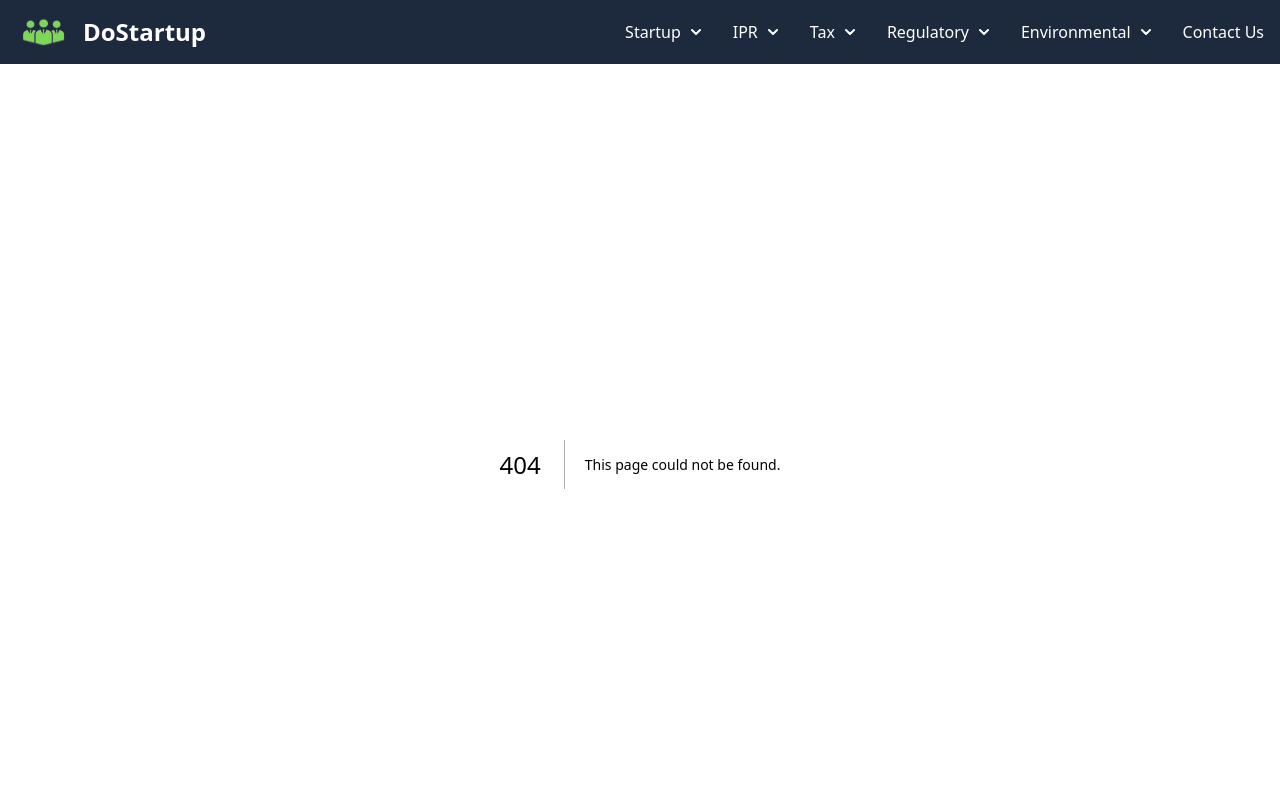
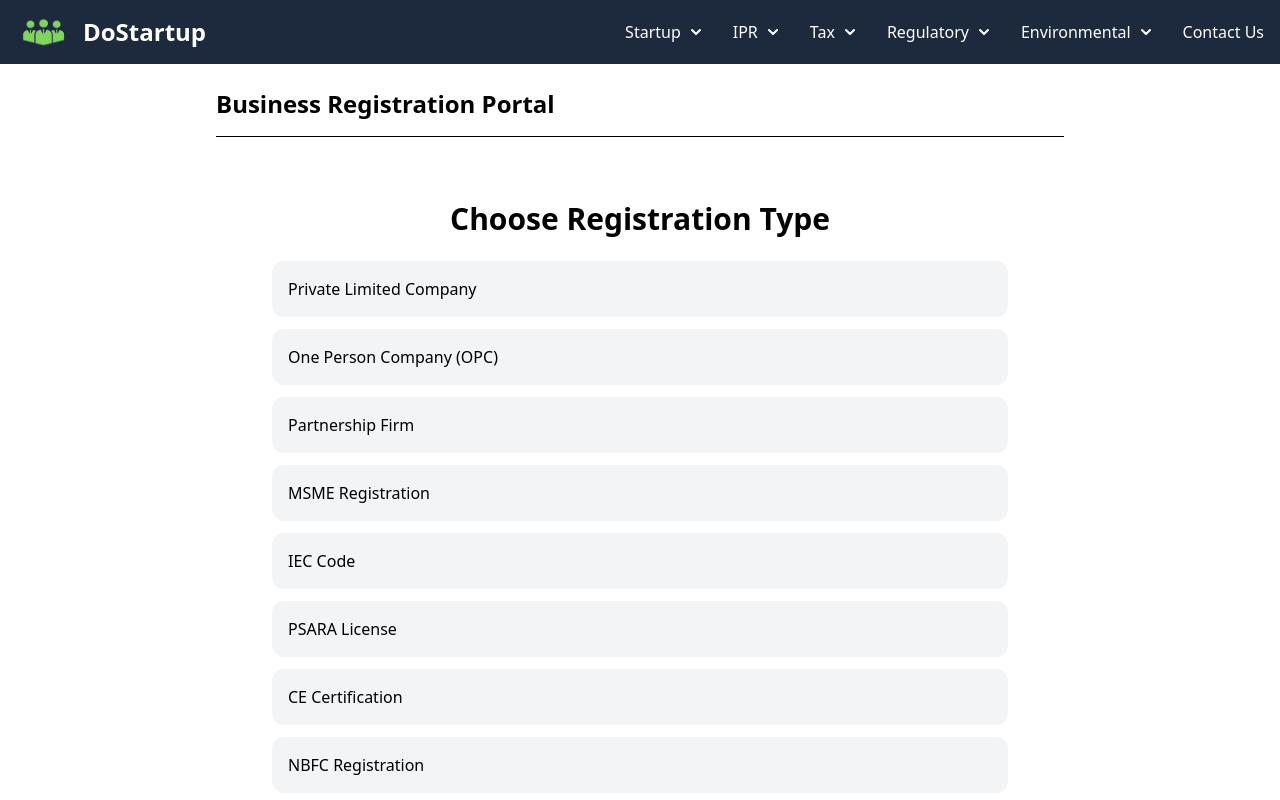
Before and after one commit to easysheep/dostartup, a Next.js app: page /register in a window 1280 px wide. Before the commit this address had no page. Shown: the top 800 px of the page. Built offline with nearby package versions, Linux system fonts and the light colour scheme.

Commit message:
Added a new component register and started with the registeration page creation

```diff
--- /dev/null
+++ b/src/app/register/layout.tsx
@@ -0,0 +1,13 @@
+// app/register/layout.tsx
+export default function RegisterLayout({ children }: { children: React.ReactNode }) {
+    return (
+      <main className="min-h-screen bg-white text-black">
+        <div className="max-w-4xl mx-auto p-6">
+          <header className="mb-6 border-b pb-4">
+            <h1 className="text-2xl font-semibold">Business Registration Portal</h1>
+          </header>
+          {children}
+        </div>
+      </main>
+    );
+  }
--- /dev/null
+++ b/src/app/register/page.tsx
@@ -0,0 +1,36 @@
+// app/register/page.tsx
+"use client";
+import Link from "next/link";
+
+const registrationTypes = [
+  { name: "Private Limited Company", slug: "private-limited-company" },
+  { name: "One Person Company (OPC)", slug: "opc" },
+  { name: "Partnership Firm", slug: "partnership-firm" },
+  { name: "MSME Registration", slug: "msme" },
+  { name: "IEC Code", slug: "iec" },
+  { name: "PSARA License", slug: "psara" },
+  { name: "CE Certification", slug: "ce" },
+  { name: "NBFC Registration", slug: "nbfc" },
+  { name: "Plastic Waste Authorization", slug: "plastic-waste" },
+  { name: "GST Registration", slug: "gst" },
+];
+
+export default function RegisterPage() {
+  return (
+    <div className="max-w-3xl mx-auto py-10 px-4">
+      <h1 className="text-3xl font-bold mb-6 text-center">Choose Registration Type</h1>
+      <ul className="space-y-3">
+        {registrationTypes.map((type) => (
+          <li key={type.slug}>
+            <Link
+              href={`/register/${type.slug}`}
+              className="block p-4 bg-gray-100 rounded-xl hover:bg-gray-200 transition"
+            >
+              {type.name}
+            </Link>
+          </li>
+        ))}
+      </ul>
+    </div>
+  );
+}
```
